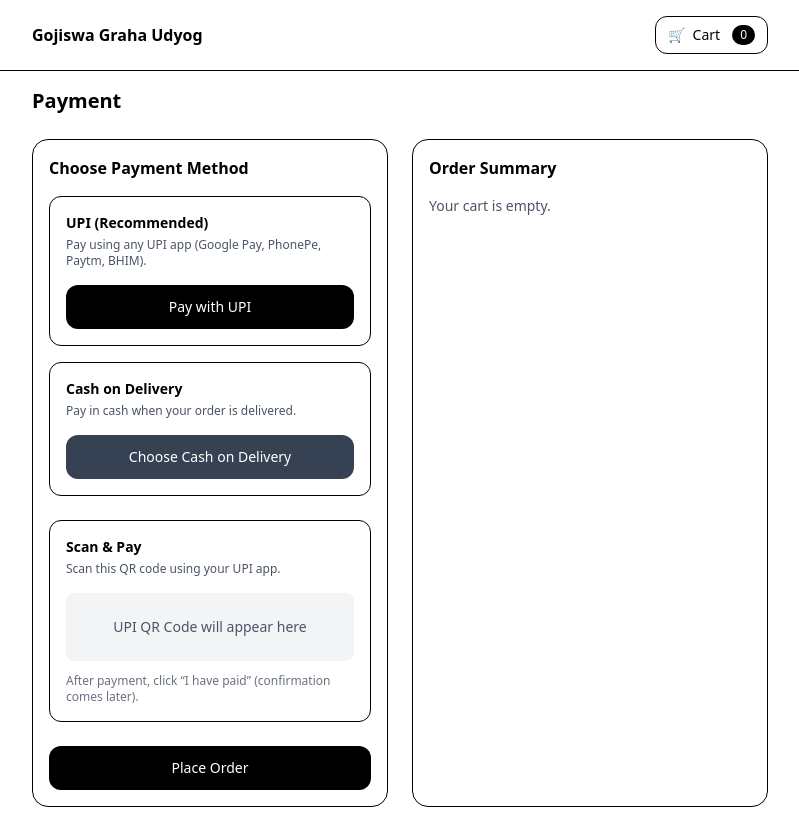
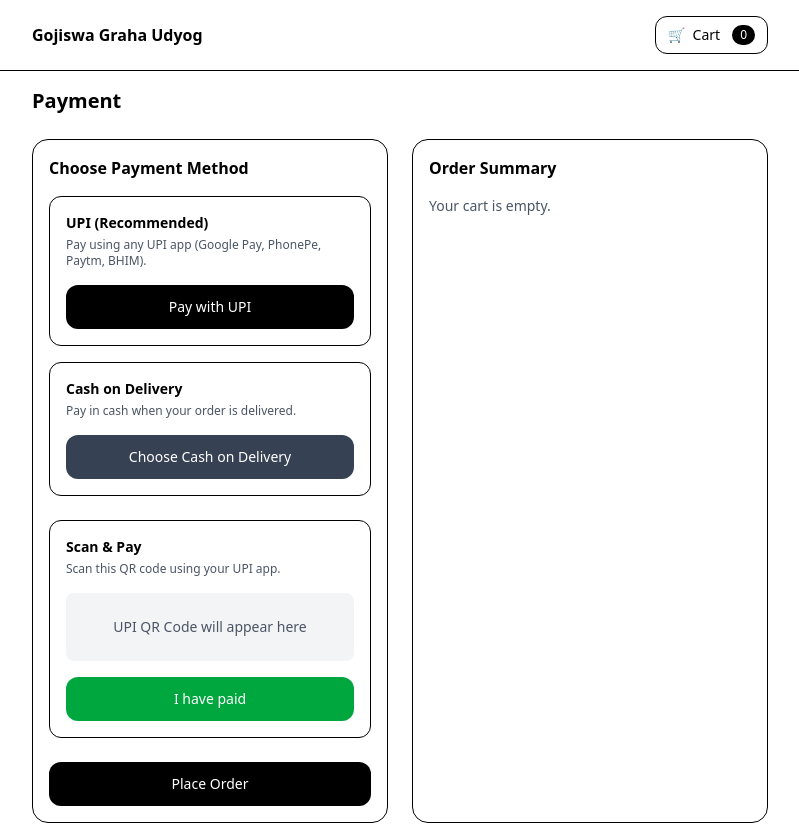
Before and after one commit to tejalj06/Gojiswa-graha-udyog, a Next.js app in the folder frontend/: page /payment in a window 1280 px wide. Both pictures are taken after a click on the button "Pay with UPI". Shown: the whole page, without its empty margins (240-1039 px from the left). Built offline with nearby package versions, Linux system fonts and the light colour scheme.

Commit message:
Add UPI payment confirmation step and improve payment flow UX

```diff
--- a/frontend/app/payment/page.tsx
+++ b/frontend/app/payment/page.tsx
@@ -1,6 +1,6 @@
 "use client";
 
-import { useState } from "react";
+import { useEffect, useState } from "react";
 import { useRouter } from "next/navigation";
 import { useAppDispatch } from "../../store/hooks";
 import { clearCart } from "../../store/cart/cartSlice";
@@ -10,8 +10,13 @@ type PaymentMethod = "upi" | "cod" | null;
 
 export default function PaymentPage() {
   const [selectedMethod, setSelectedMethod] = useState<PaymentMethod>(null);
+  const [upiConfirmed, setUpiConfirmed] = useState(false);
   const router = useRouter();
   const dispatch = useAppDispatch();
+
+  useEffect(() => {
+    setUpiConfirmed(false);
+  }, [selectedMethod]);
 
   const handlePlaceOrder = () => {
     if (!selectedMethod) return;
@@ -21,7 +26,6 @@ export default function PaymentPage() {
       date: new Date().toISOString(),
     };
 
-    // ✅ Save to localStorage
     localStorage.setItem("latestOrder", JSON.stringify(orderData));
 
     dispatch(clearCart());
@@ -84,9 +88,13 @@ export default function PaymentPage() {
                 UPI QR Code will appear here
               </div>
 
-              <p className="mt-3 text-xs text-gray-500">
-                After payment, click “I have paid” (confirmation comes later).
-              </p>
+              <button
+                type="button"
+                onClick={() => setUpiConfirmed(true)}
+                className="mt-4 w-full rounded-xl bg-green-600 py-3 text-sm font-medium text-white"
+              >
+                I have paid
+              </button>
             </div>
           )}
 
@@ -103,7 +111,9 @@ export default function PaymentPage() {
 
           <button
             type="button"
-            disabled={!selectedMethod}
+            disabled={
+              !selectedMethod || (selectedMethod === "upi" && !upiConfirmed)
+            }
             onClick={handlePlaceOrder}
             className={`mt-6 w-full rounded-xl py-3 text-sm font-medium text-white ${
               !selectedMethod ? "bg-gray-400 cursor-not-allowed" : "bg-black"
@@ -111,6 +121,12 @@ export default function PaymentPage() {
           >
             Place Order
           </button>
+
+          {upiConfirmed && (
+            <p className="mt-2 text-sm text-green-600">
+              Payment confirmed. You can now place your order.
+            </p>
+          )}
         </section>
 
         <section className="rounded-2xl border bg-white p-4">
```
